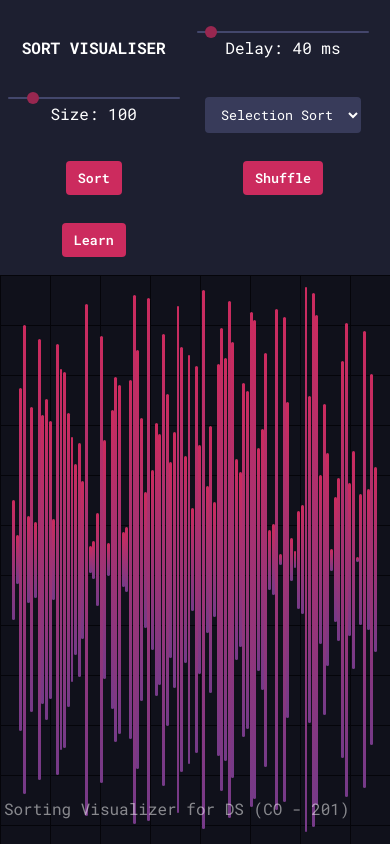
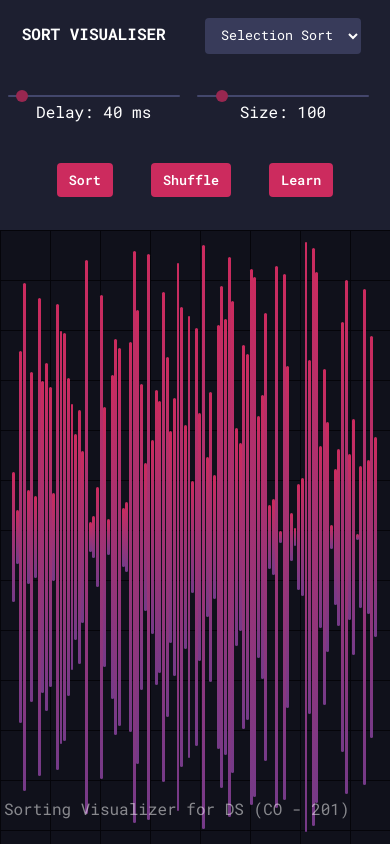
Before and after one commit to elit-altum/sort-visualiser, a PHP site: page / in a window 390 px wide. Run offline with PHP 8.4, Linux system fonts and the light colour scheme.

Commit message:
fix: header layout of main file

```diff
--- a/index.html
+++ b/index.html
@@ -13,8 +13,16 @@
 	<body class="expand">
 		<div class="header-container">
 			<div class="header">
-				<div class="section" style="align-self: center">
+				<div class="section nav" style="align-self: center">
 					<span>SORT VISUALISER</span>
+        </div>
+        <div class="section">
+					<select>
+						<option value="1">Selection Sort</option>
+						<option value="2">Bubble Sort</option>
+						<option value="3">Insertion Sort</option>
+						<option value="4">Merge Sort</option>
+					</select>
 				</div>
 				<div class="section">
 					<input
@@ -47,23 +55,11 @@
 						>Number of Elements</label
 					>
 				</div>
-				<div class="section">
-					<select>
-						<option value="1">Selection Sort</option>
-						<option value="2">Bubble Sort</option>
-						<option value="3">Insertion Sort</option>
-						<option value="4">Merge Sort</option>
-					</select>
-				</div>
-				<div class="section">
+				<div class="ctrl-buttons">
 					<button name="sort" onclick="sort()" id="sort-btn">Sort</button>
-				</div>
-				<div class="section">
 					<button onclick="shuffleArray()">Shuffle</button>
+					<button><a href="./blogs/selection_sort.html">Learn</a></button>
         </div>
-        <div class="section">
-					<button><a href="./blogs/selection_sort.html">Learn</a></button>
-				</div>
 			</div>
 		</div>
 		<div class="table expand"></div>
--- a/main.css
+++ b/main.css
@@ -86,6 +86,28 @@ body {
   padding: 1% 1%;
   background: rgb(29, 31, 48);
   color: white;
+}
+
+.ctrl-buttons {
+  flex-grow: 1;
+  display: flex;
+  align-items: center;
+  justify-content: center;
+}
+
+.ctrl-buttons button {
+  margin: 0 5%;
+}
+
+@media screen and (max-width: 500px) {
+  .ctrl-buttons{
+    width: 100%;
+    margin: 10px 0;
+
+  }
+  .ctrl-buttons button {
+    margin: 5% 5%;
+  }
 }
 
 .header span {
```
